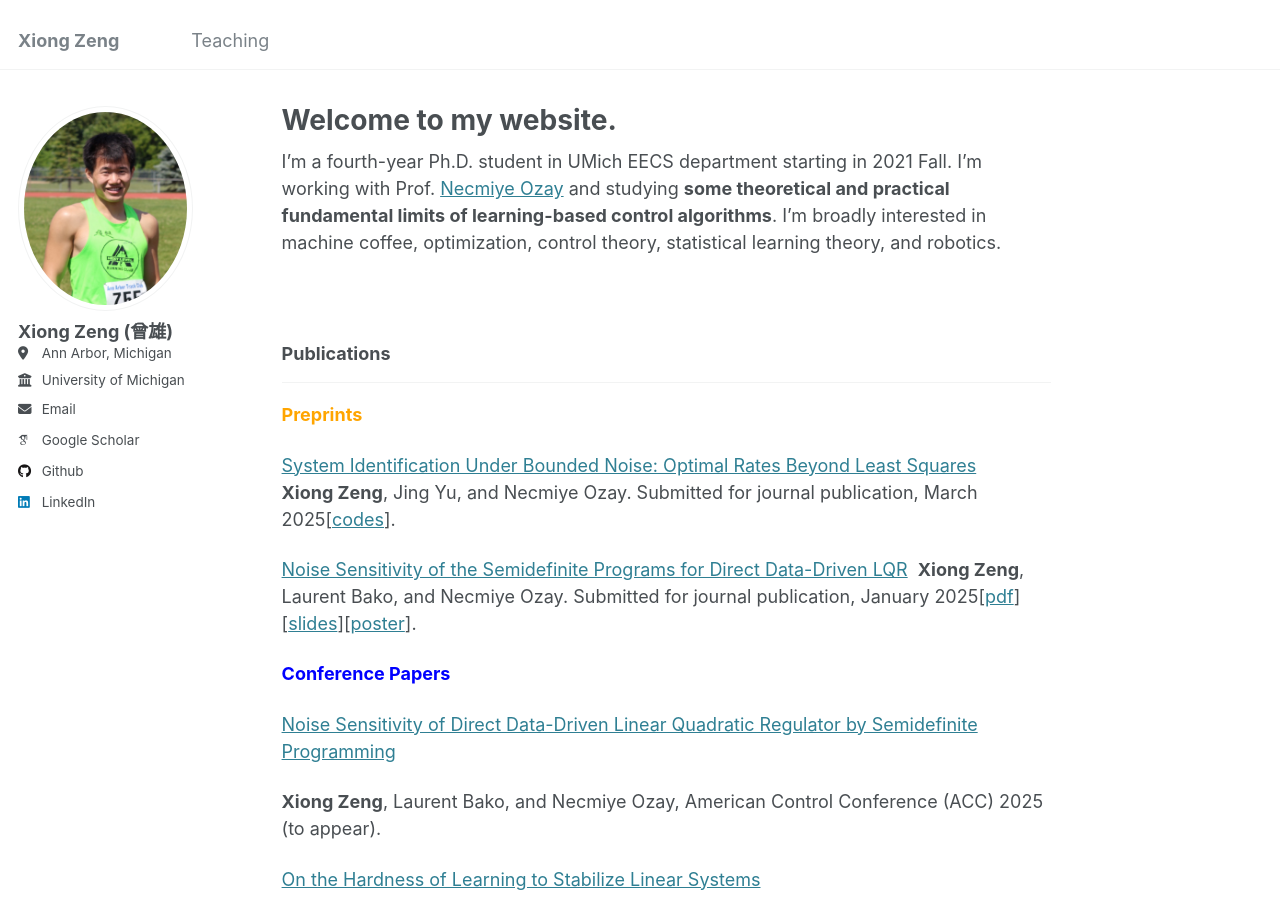
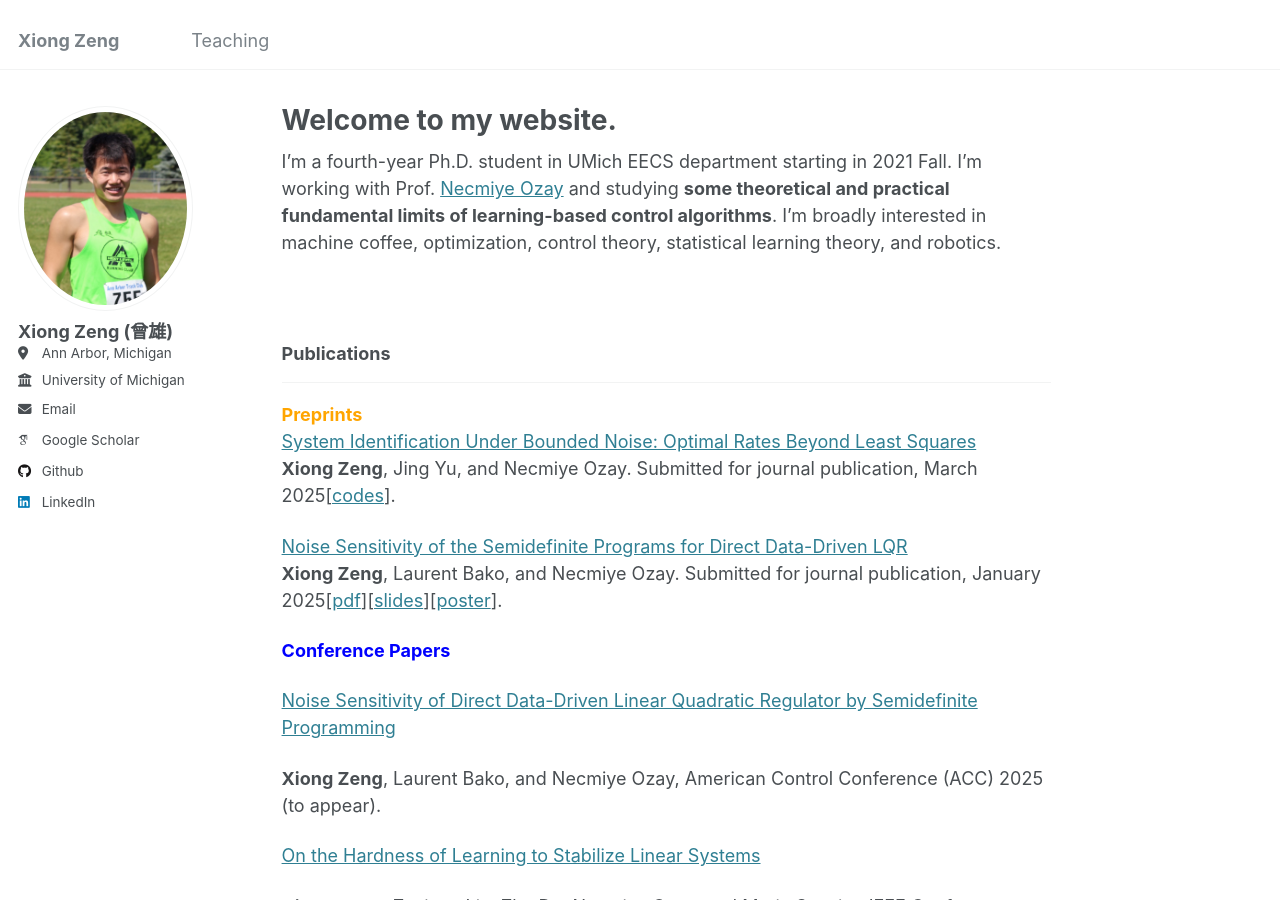
Before and after one commit to zengxiong111/zengxiong.github.io, a Jekyll site: the page built from _pages/about.md, in a window 1280 px wide and 900 px high. Built offline with Jekyll 4.4.1, drawn with Linux system fonts in a browser that asks for light colours; some web fonts are replaced.

Commit message:
Update about.md

```diff
--- a/_pages/about.md
+++ b/_pages/about.md
@@ -15,13 +15,12 @@
 
 ***
 
-<span style="color:orange">**Preprints**</span>
-
+<span style="color:orange">**Preprints**</span><br>
 [System Identification Under Bounded Noise: Optimal Rates Beyond Least Squares](https://github.com/zengxiong111/zengxiong.github.io/blob/master/files/System_Identification_Under_Bounded_Noise__Optimal_Rates_Beyond_Least_Squares-27.pdf)<br>
 **Xiong Zeng**, Jing Yu, and Necmiye Ozay. Submitted for journal publication, March 2025[<a href="https://github.com/jy-cds/Bounded-Noise-SysID-Minimax-Lowerbound" target="_blank">codes</a>].
 
- [Noise Sensitivity of the Semidefinite Programs for Direct Data-Driven LQR](https://arxiv.org/abs/2412.19705)
-&nbsp;**Xiong Zeng**, Laurent Bako, and Necmiye Ozay. Submitted for journal publication, January 2025[<a href="https://github.com/zengxiong111/zengxiong.github.io/blob/master/files/Noise%20Sensitivity%20of%20the%20Semidefinite%20Programs%20for%20Direct%20Data-Driven%20LQR.pdf" target="_blank">pdf</a>][<a href="https://github.com/zengxiong111/zengxiong.github.io/blob/master/files/slides_Noise%20Sensitivity%20of%20DDD%20LQR%20by%20Semidefinite%20Programming.pdf" target="_blank">slides</a>][<a href="https://github.com/zengxiong111/zengxiong.github.io/blob/master/files/Poster_Noise%20Sensitivity%20of%20DDD%20LQR%20by%20Semidefinite%20Programming.pdf" target="_blank">poster</a>].
+[Noise Sensitivity of the Semidefinite Programs for Direct Data-Driven LQR](https://arxiv.org/abs/2412.19705)<br>
+**Xiong Zeng**, Laurent Bako, and Necmiye Ozay. Submitted for journal publication, January 2025[<a href="https://github.com/zengxiong111/zengxiong.github.io/blob/master/files/Noise%20Sensitivity%20of%20the%20Semidefinite%20Programs%20for%20Direct%20Data-Driven%20LQR.pdf" target="_blank">pdf</a>][<a href="https://github.com/zengxiong111/zengxiong.github.io/blob/master/files/slides_Noise%20Sensitivity%20of%20DDD%20LQR%20by%20Semidefinite%20Programming.pdf" target="_blank">slides</a>][<a href="https://github.com/zengxiong111/zengxiong.github.io/blob/master/files/Poster_Noise%20Sensitivity%20of%20DDD%20LQR%20by%20Semidefinite%20Programming.pdf" target="_blank">poster</a>].
 
 
  <span style="color:blue">**Conference Papers**</span>
```
